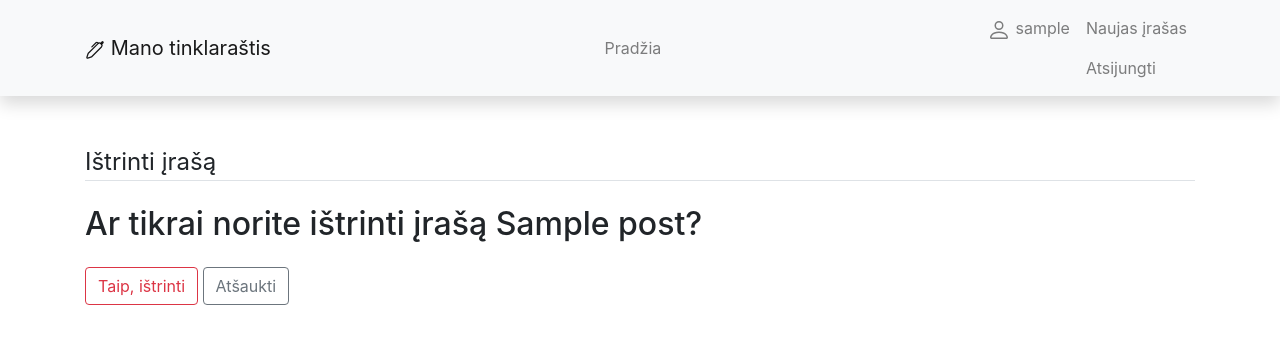
After one commit to DonatasNoreika/tinklarastis_2023_pavasaris, a Django app: page /posts/1/delete in a window 1280 px wide. The commit adds this page. Shown: the top 344 px of the page. Run offline with Django 4.2, Linux system fonts and the light colour scheme; a user stored in the database is signed in; tables that the repository leaves empty hold one stand-in row (values such as "Sample post"); some libraries are stand-ins or nearby versions.

Commit message:
+Vartotojas gali ištrinti įrašą

```diff
--- a/mysite/blog/templates/base.html
+++ b/mysite/blog/templates/base.html
@@ -31,7 +31,7 @@
         <div class="collapse navbar-collapse" id="navbarResponsive">
             <ul class="navbar-nav ml-auto">
                 <li class="nav-item">
-                    <a class="nav-link" href="">Pradžia</a>
+                    <a class="nav-link" href="{% url 'posts' %}">Pradžia</a>
                 </li>
                 <li class="nav-item">
                 </li>
--- a/mysite/blog/templates/post.html
+++ b/mysite/blog/templates/post.html
@@ -12,7 +12,8 @@
 
             {% if post.author == user %}
             <div>
-                <a class="btn btn-secondary btn-sm mt-1 mb-1" href="{% url 'post_udpate' post.id %}">Redaguoti</a>
+                <a class="btn btn-secondary btn-sm mt-1 mb-1" href="{% url 'post_update' post.id %}">Redaguoti</a>
+                <a class="btn btn-danger btn-sm mt-1 mb-1" href="{% url 'post_delete' object.id %}">Ištrinti</a>
             </div>
             {% endif %}
             <p class="article-content">{{ post.text | safe }}</p>
--- /dev/null
+++ b/mysite/blog/templates/post_delete.html
@@ -0,0 +1,19 @@
+{% extends "base.html" %}
+{% block "title" %}Įrašo trynimas{% endblock %}
+
+{% block "content" %}
+<div class="content-section">
+    <form method="POST">
+        {% load crispy_forms_tags %}
+        {% csrf_token %}
+        <fieldset class="form-group">
+            <legend class="border-bottom mb-4">Ištrinti įrašą</legend>
+            <h2>Ar tikrai norite ištrinti įrašą {{ post.title }}?</h2>
+        </fieldset>
+        <div class="form-group">
+            <button class="btn btn-outline-danger" type="submit">Taip, ištrinti</button>
+            <a class="btn btn-outline-secondary" href="{% url 'post' post.id %}">Atšaukti</a>
+        </div>
+    </form>
+</div>
+{% endblock %}
--- a/mysite/blog/templates/post_form.html
+++ b/mysite/blog/templates/post_form.html
@@ -1,5 +1,5 @@
 {% extends "base.html" %}
-{% block "title" %}Naujas įrašas{% endblock %}
+{% block "title" %}Įrašo kūrimas/redagavimas{% endblock %}
 
 {% block "content" %}
 <div class="content-section">
@@ -7,7 +7,7 @@
     {% load crispy_forms_tags %}
     {% csrf_token %}
          <fieldset class="form-group">
-             <legend class="border-bottom mb-4">Naujas įrašas</legend>
+             <legend class="border-bottom mb-4">Įrašo kūrimas/redagavimas</legend>
              {{ form|crispy }}
          </fieldset>
         <div class="form-group">
--- a/mysite/blog/urls.py
+++ b/mysite/blog/urls.py
@@ -6,5 +6,6 @@ urlpatterns = [
     path("", views.PostListView.as_view(), name="posts"),
     path("posts/<int:pk>", views.PostDetailView.as_view(), name='post'),
     path('posts/new', views.PostCreateView.as_view(), name='post_new'),
-    path('posts/<int:pk>/update', views.PostUpdateView.as_view(), name="post_udpate"),
+    path('posts/<int:pk>/update', views.PostUpdateView.as_view(), name="post_update"),
+    path('posts/<int:pk>/delete', views.PostDeleteView.as_view(), name='post_delete'),
 ]
--- a/mysite/blog/views.py
+++ b/mysite/blog/views.py
@@ -45,3 +45,14 @@ class PostUpdateView(LoginRequiredMixin, UserPassesTestMixin, generic.UpdateView
     def test_func(self):
         post = self.get_object()
         return post.author == self.request.user
+
+
+class PostDeleteView(LoginRequiredMixin, UserPassesTestMixin, generic.DeleteView):
+    model = Post
+    context_object_name = 'post'
+    success_url = "/"
+    template_name = 'post_delete.html'
+
+    def test_func(self):
+        post = self.get_object()
+        return post.author == self.request.user
```
